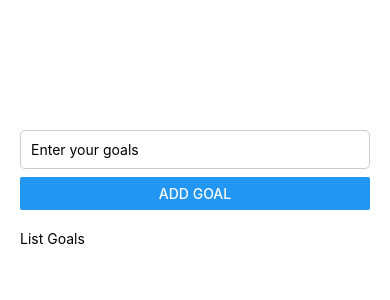
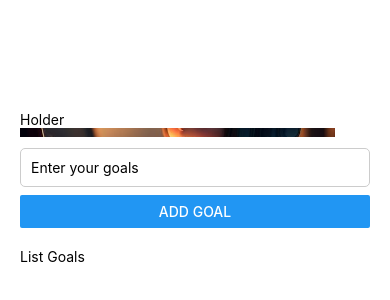
Before and after one commit to shemajolivetgislain/React_native_level_up, a React Native app: screen / in a window 390 px wide. Shown: the part 234-534 px from the top of the page. Built offline with nearby package versions, Linux system fonts and the light colour scheme.

Commit message:
image holder

```diff
--- a/App.js
+++ b/App.js
@@ -5,10 +5,13 @@ import {
   TextInput,
   View,
   FlatList,
+  Image,
 } from "react-native";
 import { useState } from "react";
 import GoalItem from "./components/GoalItem/GoalItem";
 import GoalInput from "./components/Inputs/GoalInput";
+import Holder from "./components/Holder";
+
 
 export default function App() {
   const [goals, setGoals] = useState([]);
@@ -28,6 +31,8 @@ export default function App() {
 
   return (
     <View style={styles.container}>
+      {/* <Image source={require("/assets/images/a.PNG")} /> */}
+      <Holder />
       <GoalInput onAddGoal={listAddedGoals} />
       <View style={styles.goalsCon}>
         <Text>List Goals</Text>
--- /dev/null
+++ b/components/Holder.js
@@ -0,0 +1,23 @@
+import { View, Text, StyleSheet, Image } from "react-native";
+
+function Holder() {
+  return (
+    <View style={styles.holder}>
+      <Text>Holder</Text>
+      <Image
+        source={require("../assets/images/p4.jpg")}
+        style={styles.holderImage}
+      />
+    </View>
+  );
+}
+
+export default Holder;
+
+const styles = StyleSheet.create({
+  holder: {},
+  holderImage: {
+    width: "90%",
+    height: "50%",
+  },
+});
```
Also changed, not shown: components/GoalItem/GoalItem.js (+4 -5 lines), assets/images/a.PNG (added), assets/images/p4.jpg (added).
